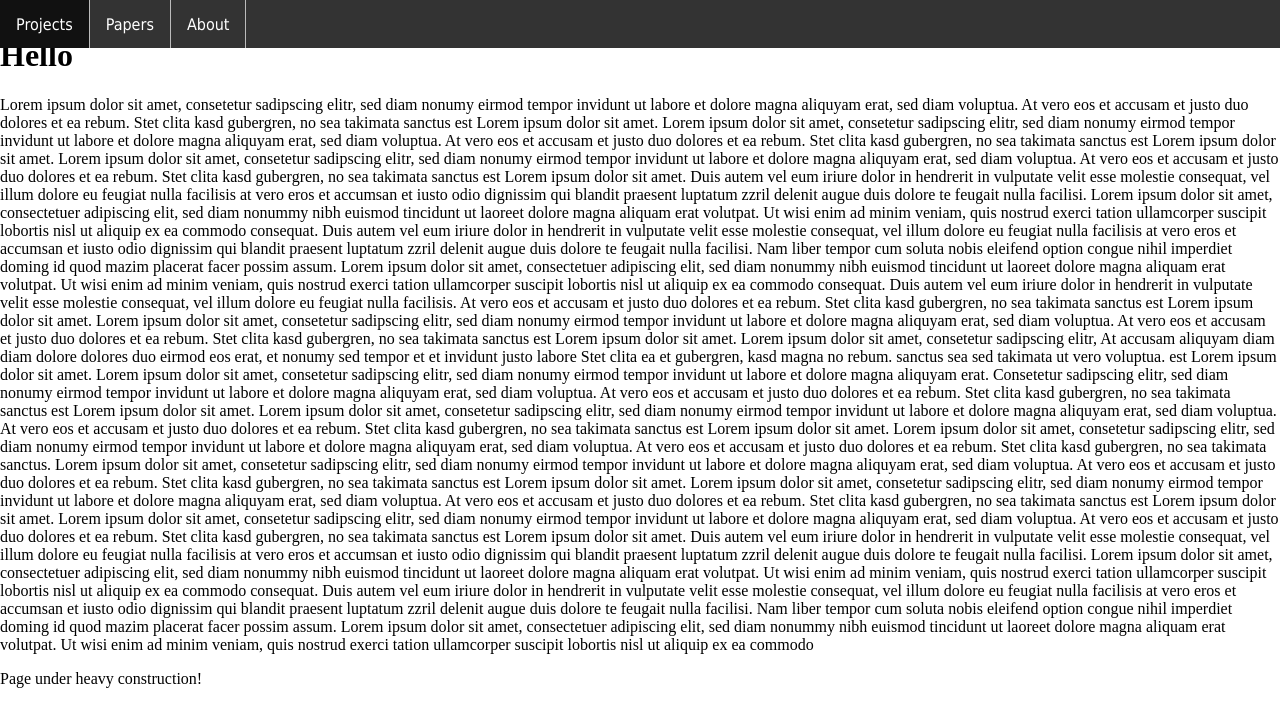
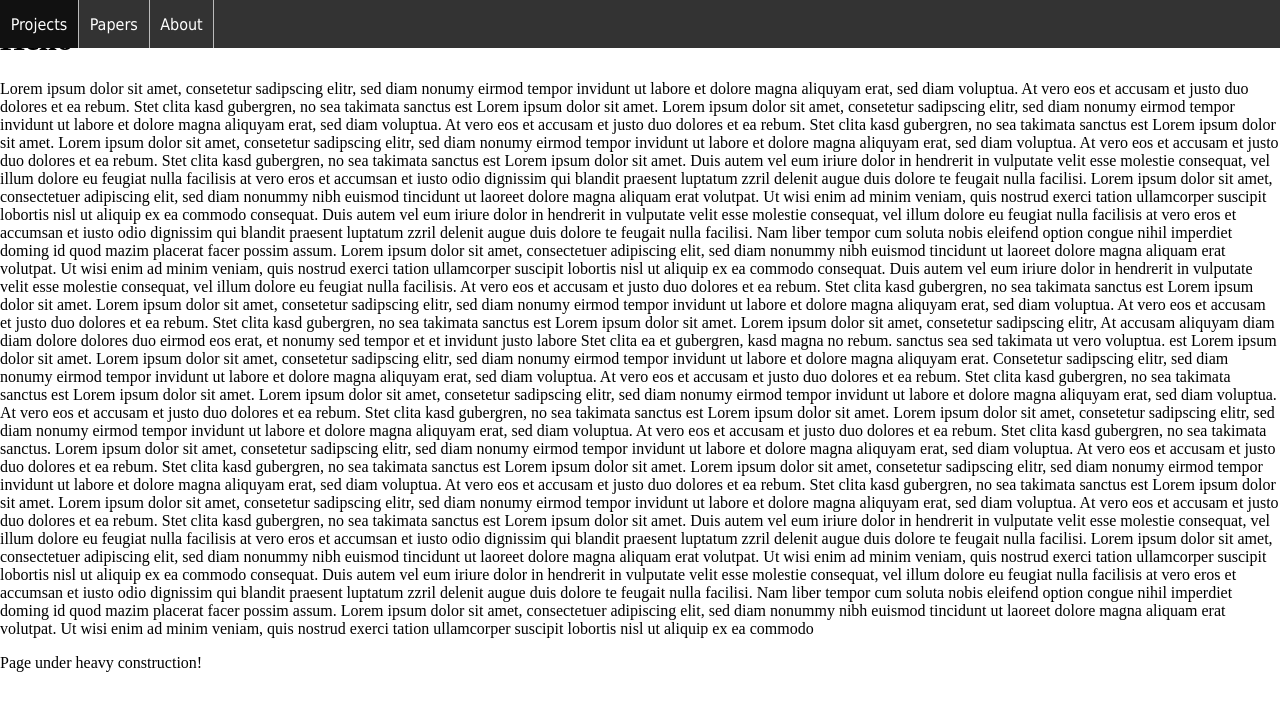
Before and after one commit to raphaelmenges/raphaelmenges.github.io, a Jekyll site: the page built from index.html, in a window 1280 px wide. Shown: the top 727 px of the page. Built offline with Jekyll 4.4.1, drawn with Linux system fonts in a browser that asks for light colours.

Commit message:
Fixing text beneath fixed navigation bar.

```diff
--- a/css/main.css
+++ b/css/main.css
@@ -16,7 +16,7 @@
 }
 
 .navbar li {
-	padding: 11pt 12pt;
+	padding: 11pt 8pt;
 	float: left;
 	display: block;
 	border-right: 1px solid #bbb;
@@ -33,5 +33,5 @@
 }
 
 .content {
-	padding-top: 12pt;
+	margin-top: 14pt;
 }
```
